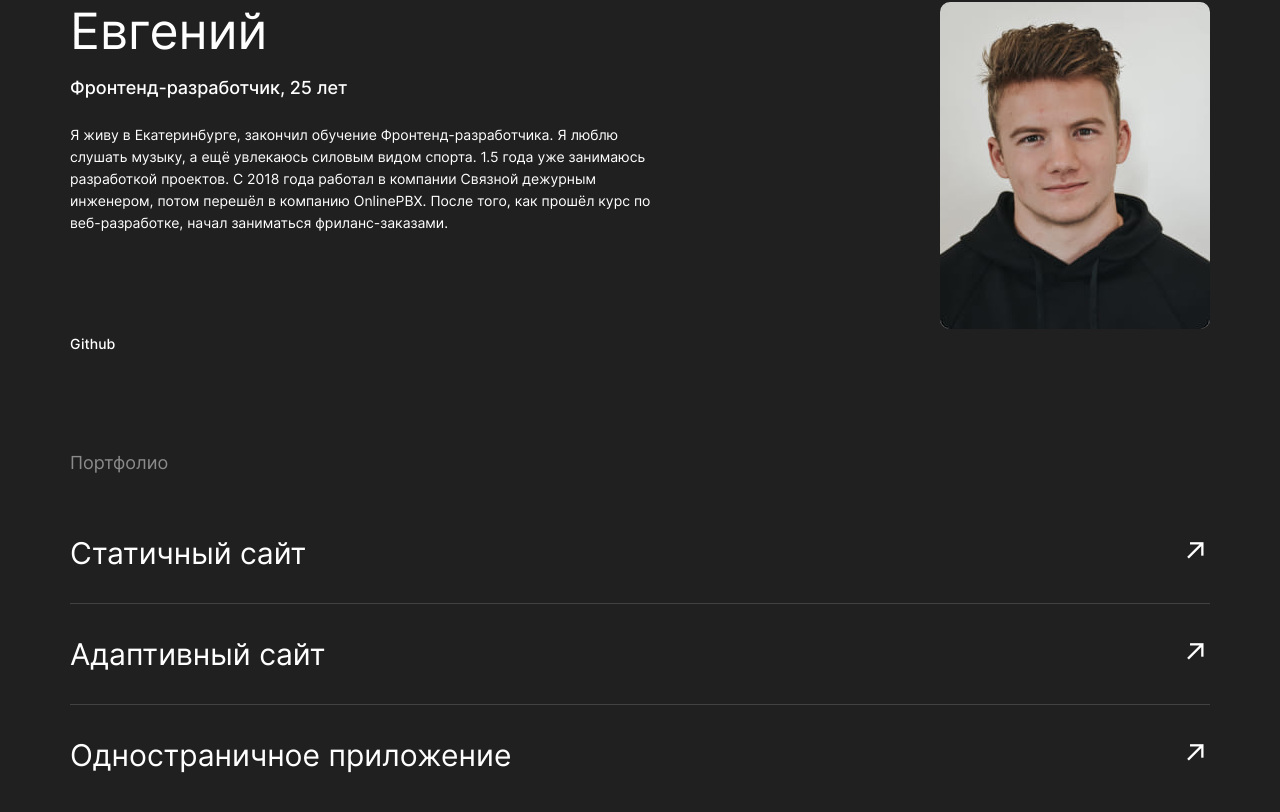
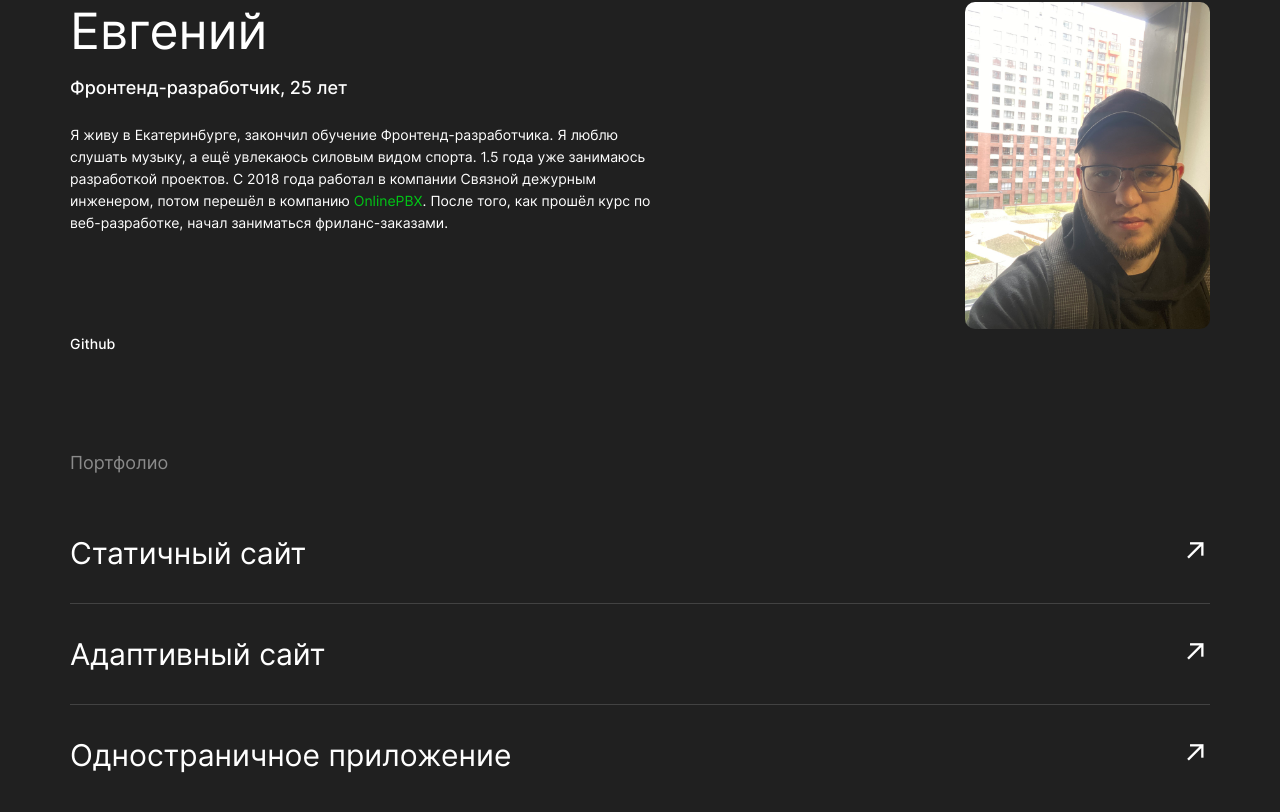
Before and after one commit to EvgeniiGladun/movies-explorer-frontend, a React (Create React App) app: page / in a window 1280 px wide. Shown: the part 2112-2924 px from the top of the page. Built offline with nearby package versions, Linux system fonts and the light colour scheme; no server answers.

Commit message:
edit_aboutme

```diff
--- a/src/components/Main/AboutMe/AboutMe.css
+++ b/src/components/Main/AboutMe/AboutMe.css
@@ -21,6 +21,12 @@
   margin: 0;
   margin-right: 30px;
   max-width: 600px;
+}
+
+.aboutme__biography-description_text_green {
+  display: inline-block;
+  margin: 0;
+  color: rgba(1, 199, 22, 1);
 }
 
 .aboutme__biography-name {
```
Also changed, not shown: src/images/aboutme/photo.jpg.
